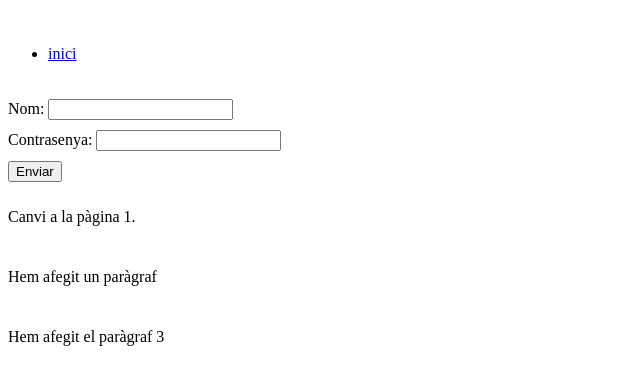
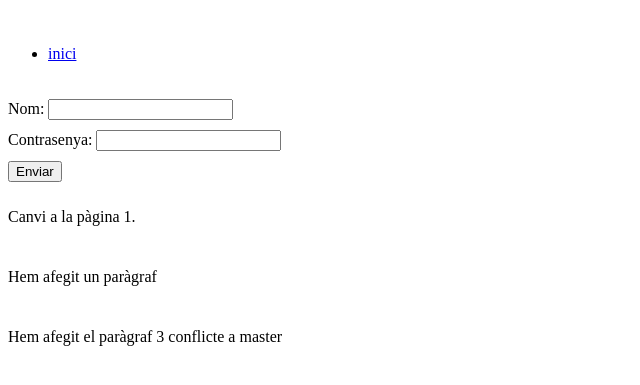
Before and after one commit to cristinaRoige/projecte_git, a plain HTML site: page projecte/contacte.html in a window 1280 px wide. Shown: the part 61-446 px from the top of the page, without its empty margins (0-640 px from the left). Drawn offline with Linux system fonts and the light colour scheme.

Commit message:
commit per veure conflicte branch master

```diff
--- a/projecte/contacte.html
+++ b/projecte/contacte.html
@@ -38,6 +38,6 @@
 	</div>
 	<div class="clear"><p>Canvi a la pàgina 1.</p></div>
 	<div class="clear"><p>Hem afegit un paràgraf</p></div>
-	<div class="clear"><p>Hem afegit el paràgraf 3</p></div>
+	<div class="clear"><p>Hem afegit el paràgraf 3 conflicte a master</p></div>
 </body>
 </html>
```
